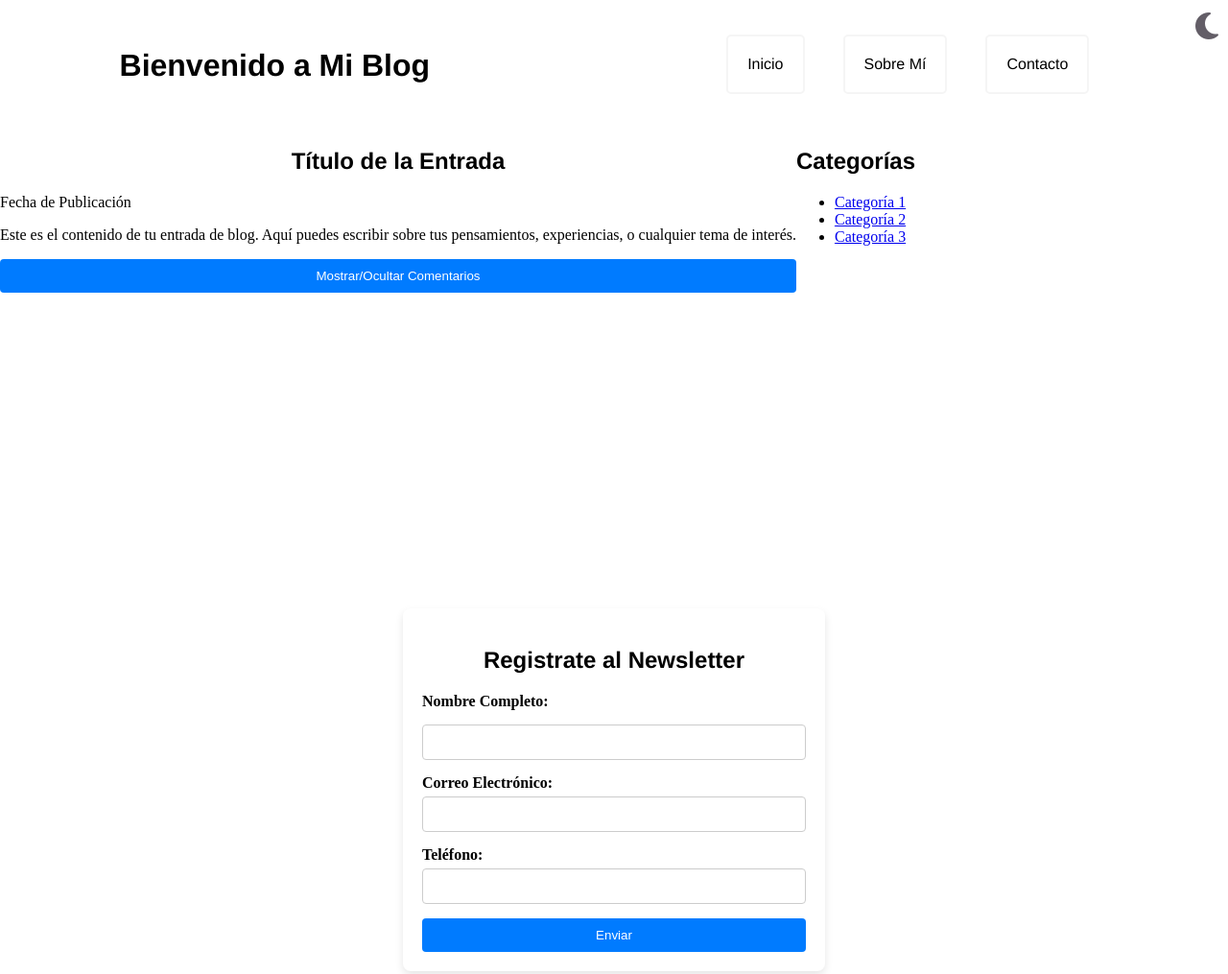
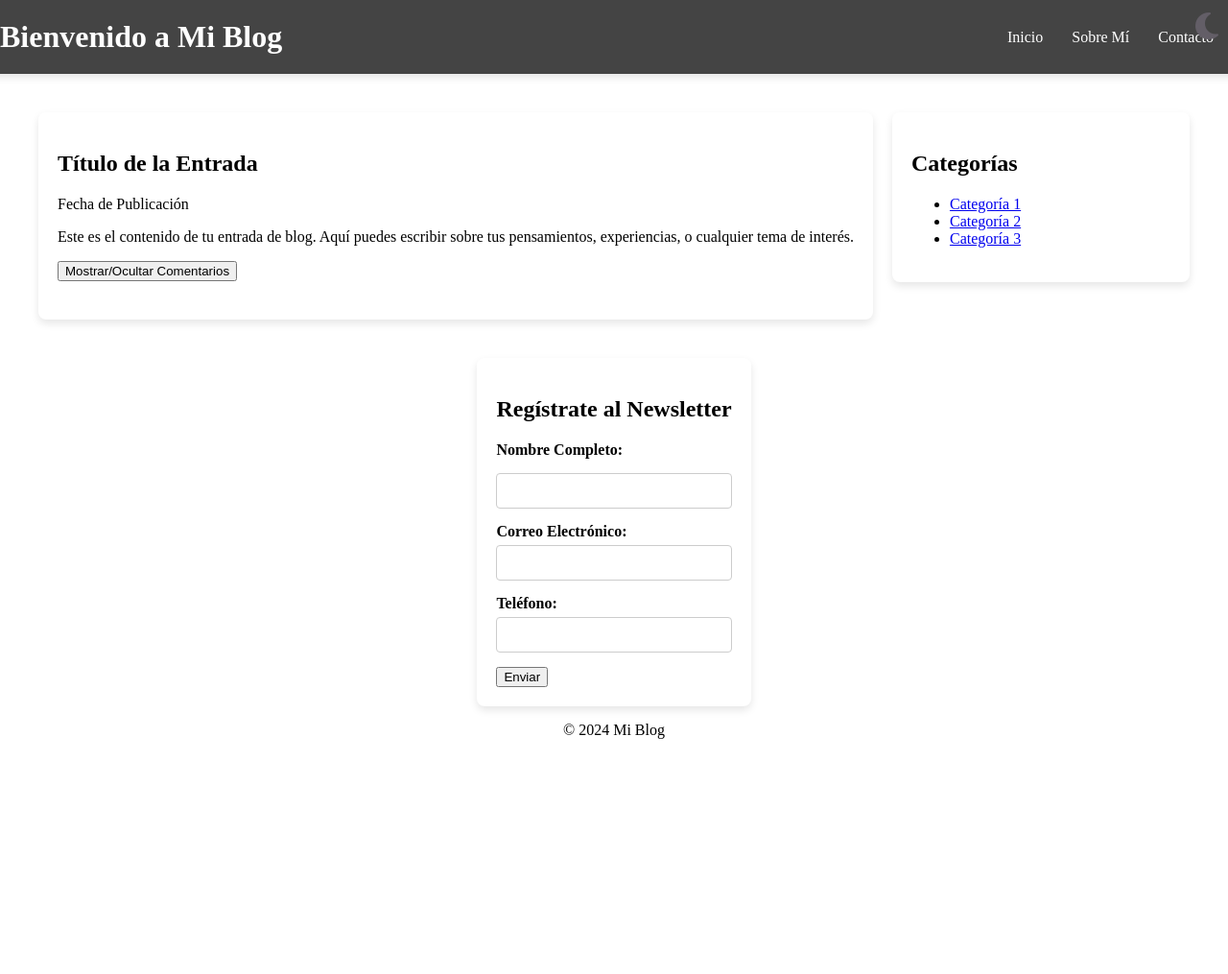
Before and after one commit to Huan-xe/Laboratorio_4, a plain HTML site: page index.html in a window 1280 px wide. Shown: the top 1015 px of the page at 96% size. After the commit the page ends 800 px from the top, so only its background shows below. Drawn offline with Linux system fonts and the light colour scheme.

Commit message:
Arreglar el darkmode del form

```diff
--- a/CSS/style.css
+++ b/CSS/style.css
@@ -1,26 +1,31 @@
-body{
+body {
   display: flex;
   flex-direction: column;
-    margin: auto;
-    padding: auto;
+  align-items: center;
+  margin: 0;
+  padding: 0;
   transition: all 1.5s ease;
 }
 
-
-
-
-#toggle{
+#toggle {
   display: none;
 }
-#label_toggle{
+
+#label_toggle {
   position: absolute;
-    top:10px;
+  top: 10px;
   right: 10px;
   font-size: 2em;
   color: rgb(99, 94, 103);
   cursor: pointer;
+  transition: color 0.5s ease;
 }
-.dark{
+
+body.dark #label_toggle {
+  color: #ffb74d;
+}
+
+.dark {
   background-color: #333;
   color: white;
   transition: all 1.5s ease;
@@ -28,55 +33,76 @@ body{
 
 header {
   display: flex;
-    justify-content: space-around;
-
-}
-/* NAVEGADOR */
-nav ul{
-    display: flex;
-    flex-direction: row;
-
-
-}
-nav li{
-    display: grid;
-    margin: 20px;
-    background-color: white;
+  justify-content: space-between;
+  align-items: center;
+  width: 100%;
   padding: 20px;
-    border: 2px solid whitesmoke;
-    border-radius: 5px;
-
-}
-h1{
-    text-decoration: none;
-    font-family: 'Franklin Gothic Medium', 'Arial Narrow', Arial, sans-serif;
-    color: black;
-    margin-top: 50px;
-}
-h2{
-    text-decoration: none;
-    font-family: 'Franklin Gothic Medium', 'Arial Narrow', Arial, sans-serif;
-    color: black;
-    text-align: center;
+  background-color: #444;
+  color: white;
+  box-shadow: 0 4px 8px rgba(0, 0, 0, 0.1);
 }
 
-nav a{
-    text-decoration: none;
-    font-family: 'Franklin Gothic Medium', 'Arial Narrow', Arial, sans-serif;
-    color: black;
+header h1 {
+  margin: 0;
 }
 
-/* cuerpo */
-
-.cuerpo{
+header nav ul {
   display: flex;
-    width: auto;
-    height: 500px;
-
+  list-style: none;
+  padding: 0;
+  margin: 0;
 }
 
+header nav ul li {
+  margin: 0 15px;
+}
 
+header nav ul li a {
+  color: white;
+  text-decoration: none;
+  transition: color 0.3s;
+}
 
+header nav ul li a:hover {
+  color: #ffb74d;
+}
+
+.cuerpo {
+  display: flex;
+  justify-content: center;
+  align-items: flex-start;
+  padding: 20px;
+  gap: 20px;
+  width: 100%;
+  max-width: 1200px;
+  margin-top: 20px;
+}
+
+main, aside {
+  background-color: #fff;
+  padding: 20px;
+  border-radius: 8px;
+  box-shadow: 0 4px 8px rgba(0, 0, 0, 0.1);
+  transition: background-color 0.5s, color 0.5s;
+}
+
+body.dark main,
+body.dark aside {
+  background-color: #444;
+  color: #fff;
+}
+
+.main {
+  flex: 3;
+}
+
+aside {
+  flex: 1;
+}
+
+.blog-post {
+  margin-bottom: 20px;
+}
 
 .comments-section {
   margin-top: 20px;
@@ -90,18 +116,29 @@ nav a{
 
 .comments-list li {
   background-color: #eee;
-    padding: 5px;
+  padding: 10px;
   margin-bottom: 5px;
   border-radius: 4px;
 }
 
+body.dark .comments-list li {
+  background-color: #555;
+}
+
 input[type="text"] {
-    width: calc(100% - 22px);
+  width: calc(100% - 20px);
   padding: 10px;
   margin-top: 10px;
   border: 1px solid #ddd;
   border-radius: 4px;
   box-sizing: border-box;
+  transition: background-color 0.3s, color 0.3s, border 0.3s;
+}
+
+body.dark input[type="text"] {
+  background-color: #555;
+  color: #fff;
+  border: 1px solid #777;
 }
 
 .add-comment {
@@ -111,6 +148,7 @@ input[type="text"] {
   border: none;
   border-radius: 4px;
   cursor: pointer;
+  transition: background-color 0.3s;
 }
 
 .add-comment:hover {
@@ -118,20 +156,25 @@ input[type="text"] {
 }
 
 /* FORMULARIO */
-
-.formulario{
+.formulario {
   display: flex;
   justify-content: center;
+  margin-top: 20px;
 }
+
 .contact-form {
-
   background-color: #fff;
   padding: 20px;
   border-radius: 8px;
   box-shadow: 0 4px 8px rgba(0, 0, 0, 0.1);
   width: 100%;
   max-width: 400px;
+  transition: background-color 0.5s, color 0.5s;
+}
 
+body.dark .contact-form {
+  background-color: #444;
+  color: #fff;
 }
 
 .contact-form h2 {
@@ -156,23 +199,4 @@ input[type="text"] {
   border: 1px solid #ccc;
   border-radius: 4px;
   box-sizing: border-box;
-  }
-
-  button {
-    background-color: #007bff;
-    color: white;
-    padding: 10px 20px;
-    border: none;
-    border-radius: 4px;
-    cursor: pointer;
-    width: 100%;
-  }
-
-  button:hover {
-    background-color: #0056b3
-  }
-footer{
-    display: flex;
-    flex-direction: column;
-
-}
+  transition
--- a/index.html
+++ b/index.html
@@ -7,14 +7,11 @@
   <title>Mi Blog</title>
   <link rel="stylesheet" href="/css/style.css">
   <script src="js/main.js"></script>
-
-
 </head>
-
-
 <body>
   <label for="toggle" id="label_toggle"><i class="fa-solid fa-moon"></i></label>
   <input type="checkbox" id="toggle">
+
   <header>
     <h1>Bienvenido a Mi Blog</h1>
     <nav>
@@ -25,6 +22,7 @@
       </ul>
     </nav>
   </header>
+
   <div class="cuerpo">
     <main>
       <section class="blog-post">
@@ -51,30 +49,25 @@
       </ul>
     </aside>
   </div>
+
   <div class="formulario">
     <form class="contact-form" action="/submit" method="post">
-      <h2>Registrate al Newsletter</h2>
-
+      <h2>Regístrate al Newsletter</h2>
       <div class="contact-form__item">
         <label for="nombre">Nombre Completo:</label>
         <input type="text" id="nombre" name="nombre" required>
       </div>
-
       <div class="contact-form__item">
         <label for="email">Correo Electrónico:</label>
         <input type="email" id="email" name="email" required>
       </div>
-
       <div class="contact-form__item">
         <label for="telefono">Teléfono:</label>
         <input type="tel" id="telefono" name="telefono">
       </div>
-
       <button type="submit">Enviar</button>
+    </form>
   </div>
-
-
-
 
   <footer>
     <p>&copy; 2024 Mi Blog</p>
```
Lines whose indentation alone changed are shown as unchanged.
